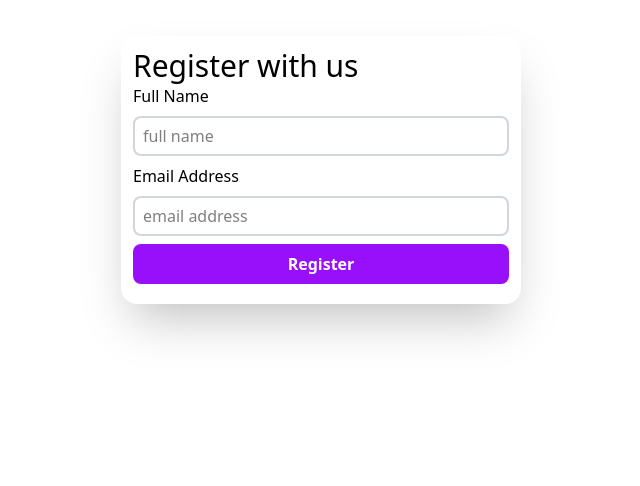
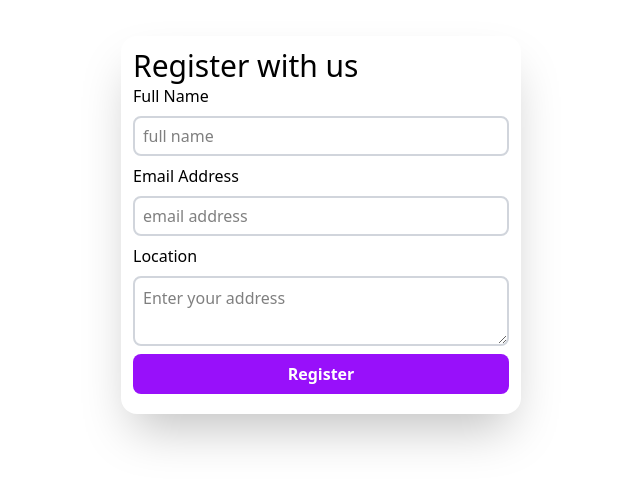
Before and after one commit to calebtolorunleke/iroproject, a React (Vite) app: page / in a window 1280 px wide. Shown: the top 486 px of the page, without its empty margins (319-959 px from the left). Built offline with nearby package versions, Linux system fonts and the light colour scheme.

Commit message:
recent push on iro

```diff
--- a/src/App.jsx
+++ b/src/App.jsx
@@ -1,6 +1,7 @@
 import "./App.css";
 import CalebuseStateFetch from "./components/CalebuseStateFetch";
 import Cart from "./components/cart/Cart";
+import Complexform from "./components/Complexform";
 import ComplexState from "./components/ComplexState";
 import Conditional from "./components/Conditional";
 import DataFetching from "./components/DataFetching";
@@ -29,7 +30,8 @@ function App() {
       {/* <EffectBasics /> */}
       {/* <DataFetching /> */}
       {/* <CalebuseStateFetch /> */}
-      <Simpleform />
+      {/* <Simpleform /> */}
+      <Complexform />
     </div>
   );
 }
--- /dev/null
+++ b/src/components/Complexform.jsx
@@ -0,0 +1,66 @@
+import React from "react";
+import { useState } from "react";
+
+const Complexform = () => {
+  const [user, setUser] = useState({
+    name: "",
+    email: "",
+    location: "",
+  });
+
+  const handleChnage = (e) => {
+    console.log(e.target.name, e.target.value);
+    setUser({ ...user, [e.target.name]: e.target.value });
+  };
+
+  const handleSubmit = (e) => {
+    e.preventDefault();
+    console.log(user);
+  };
+
+  return (
+    <div>
+      <form
+        className="w-[400px] p-3 shadow-2xl mx-auto my-9 rounded-2xl "
+        onSubmit={handleSubmit}
+      >
+        <h1 className="text-3xl">Register with us</h1>
+        <label htmlFor="name">Full Name</label>
+        <input
+          type="text"
+          className="w-full h-[40px] p-2 border-2 border-gray-300 rounded-lg block my-2"
+          placeholder="full name"
+          id="name"
+          name="name"
+          value={user.name}
+          onChange={handleChnage}
+        />
+        <label htmlFor="email">Email Address</label>
+        <input
+          type="email"
+          className="w-full h-[40px] p-2 border-2 border-gray-300 rounded-lg block my-2"
+          placeholder="email address"
+          id="email"
+          name="email"
+          value={user.email}
+          onChange={handleChnage}
+        />
+        <label htmlFor="address">Location</label>
+        <textarea
+          name="location"
+          id="address"
+          placeholder="Enter your address"
+          className="w-full h-[70px] p-2 border-2 border-gray-300 rounded-lg block my-2"
+          value={user.location}
+          onChange={handleChnage}
+        ></textarea>
+        {/* <p className="text-red-500">{error}</p> */}
+        <button className="w-full h-[40px] bg-purple-600 rounded-lg text-white font-bold block my-2">
+          Register
+        </button>
+      </form>
+    </div>
+  );
+};
+
+export default Complexform;
```
